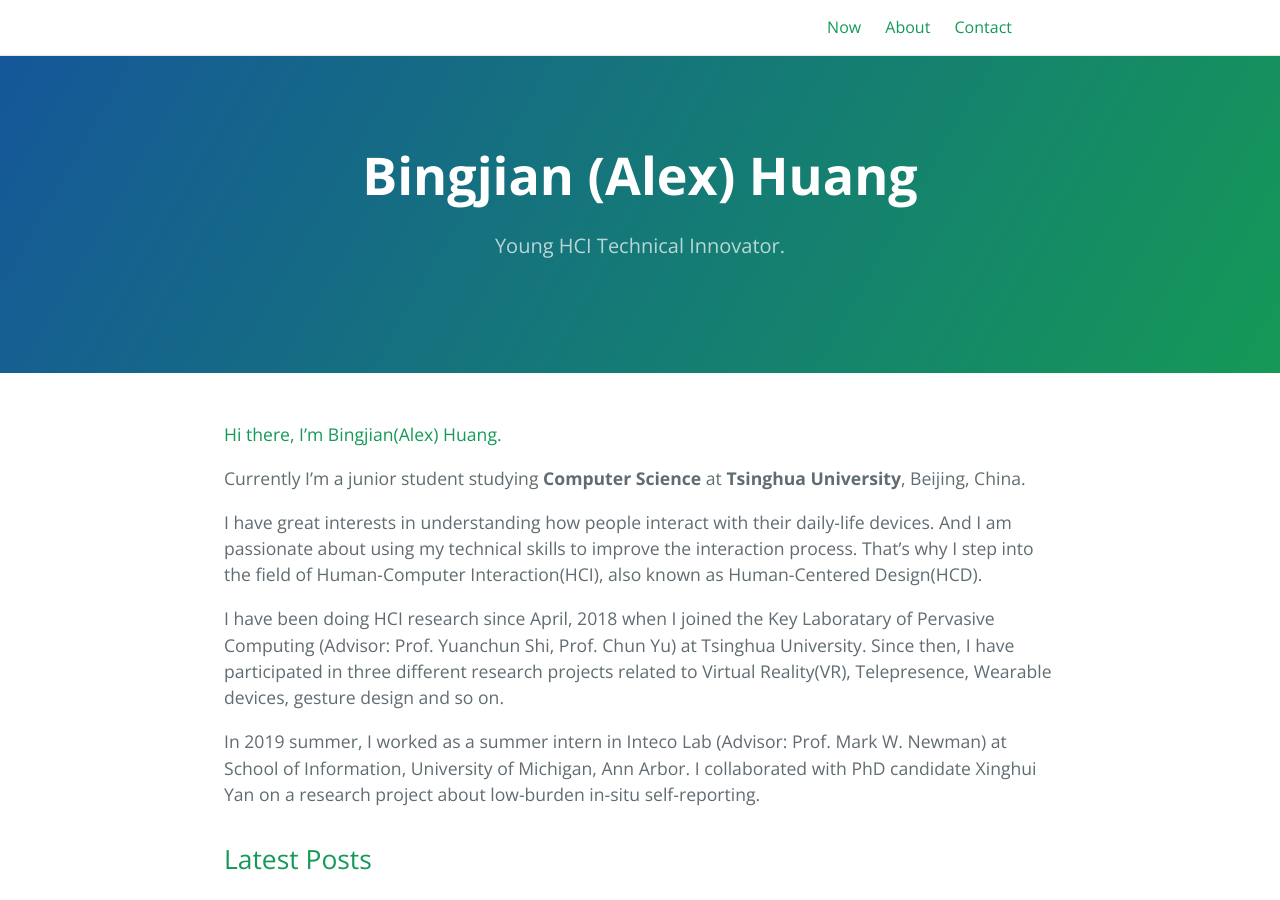
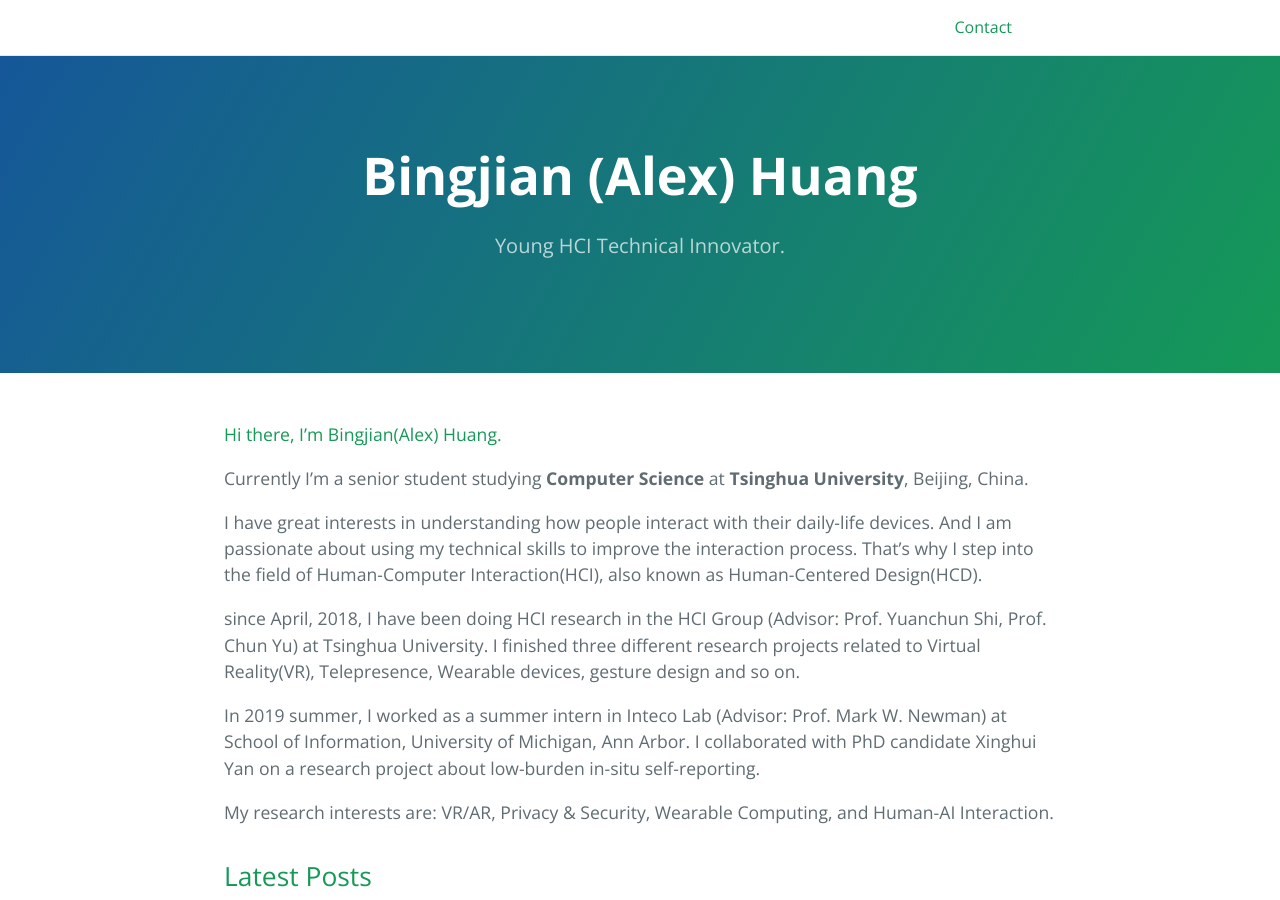
Before and after one commit to huangbj16/huangbj16.github.io, a Jekyll site: the page built from index.md, in a window 1280 px wide and 900 px high. Built offline with Jekyll 4.4.1, drawn with Linux system fonts in a browser that asks for light colours.

Commit message:
add new contect

```diff
--- a/_config.yml
+++ b/_config.yml
@@ -19,7 +19,7 @@
 author: lorepirri
 image: /thumbnail-jumbo.png
 twitter:
-  username: lorepirri
+  username: huangbj16
 
 plugins:
   - jekyll-target-blank
@@ -27,4 +27,4 @@
 target-blank:
     rel: nofollow
 
-header_page_refs: ['now', 'about', 'contact']
+header_page_refs: [cv', 'contact']
--- a/index.md
+++ b/index.md
@@ -10,14 +10,16 @@
 
 #### Hi there, I'm Bingjian(Alex) Huang.
 
-Currently I'm a junior student studying **Computer Science** at **Tsinghua University**, Beijing, China.
+Currently I'm a senior student studying **Computer Science** at **Tsinghua University**, Beijing, China.
 
 I have great interests in understanding how people interact with their daily-life devices.
 And I am passionate about using my technical skills to improve the interaction process.
 That's why I step into the field of Human-Computer Interaction(HCI), also known as Human-Centered Design(HCD).
 
-I have been doing HCI research since April, 2018 when I joined the Key Laboratary of Pervasive Computing (Advisor: Prof. Yuanchun Shi, Prof. Chun Yu) at Tsinghua University.
-Since then, I have participated in three different research projects related to Virtual Reality(VR), Telepresence, Wearable devices, gesture design and so on.
+since April, 2018, I have been doing HCI research in the HCI Group (Advisor: Prof. Yuanchun Shi, Prof. Chun Yu) at Tsinghua University.
+I finished three different research projects related to Virtual Reality(VR), Telepresence, Wearable devices, gesture design and so on.
 
 In 2019 summer, I worked as a summer intern in Inteco Lab (Advisor: Prof. Mark W. Newman) at School of Information, University of Michigan, Ann Arbor.
 I collaborated with PhD candidate Xinghui Yan on a research project about low-burden in-situ self-reporting.
+
+My research interests are: VR/AR, Privacy & Security, Wearable Computing, and Human-AI Interaction.
```
Also changed, not shown: about.md (deleted, +0 -15 lines), contact.md (+5 -1 lines), cv.md (added, +14 -0 lines), 1 other file.
